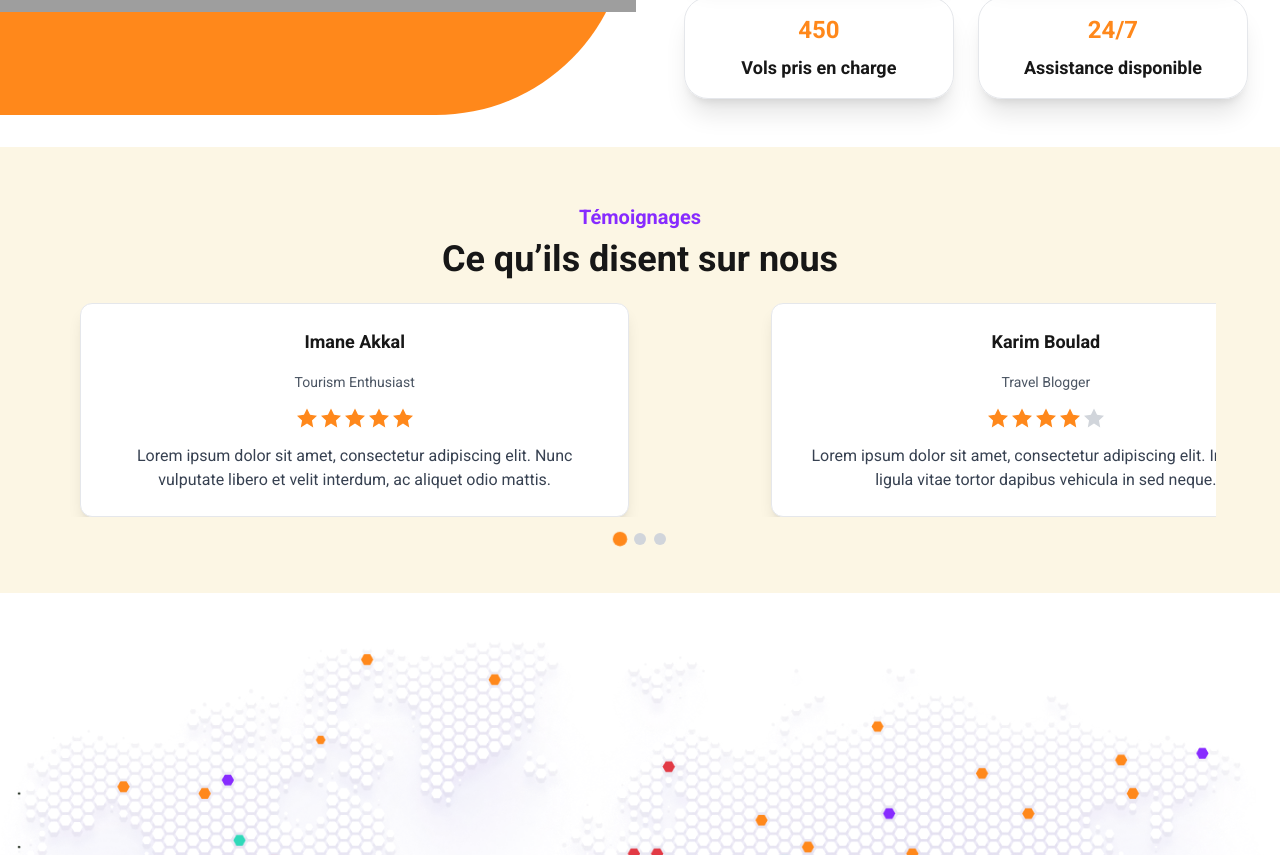
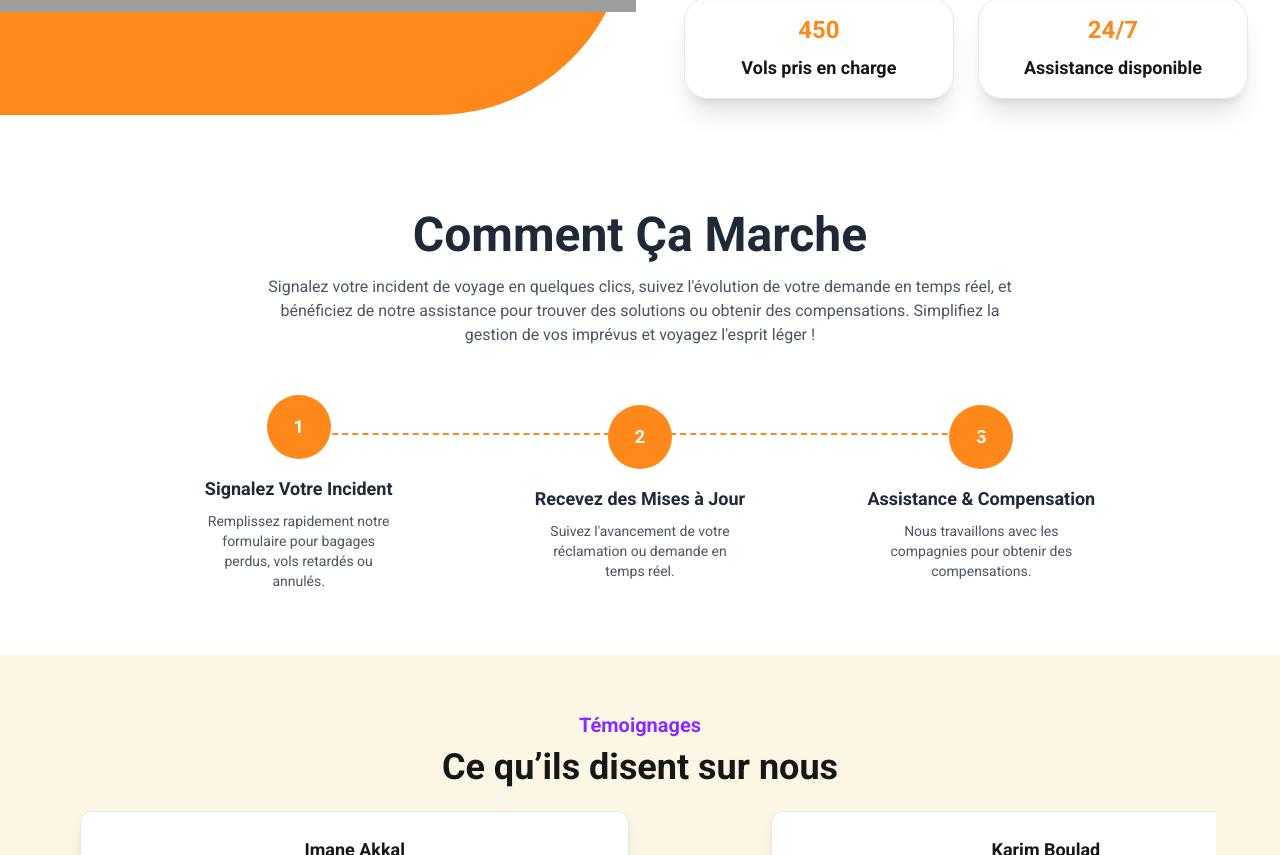
Before and after one commit to ZACK2613111/test-bag-go, a Next.js app: page / in a window 1280 px wide. Shown: the part 1380-2235 px from the top of the page. Built offline with nearby package versions, Linux system fonts and the light colour scheme; grey boxes are pictures that could not be loaded.

Commit message:
WorksComponent Implementation

```diff
--- a/src/app/page.tsx
+++ b/src/app/page.tsx
@@ -7,6 +7,7 @@ import MapComponent from "@/components/Map";
 import Reservation from "@/components/reservation";
 import Sponsors from "@/components/Sponsors";
 import SliderTestimonials from "@/components/Testimonials";
+import WorksComponent from "@/components/Works";
 
 export default function Home() {
   return (
@@ -16,6 +17,7 @@ export default function Home() {
      <Reservation/>
      <Sponsors />
      <About />
+     <WorksComponent />
      <SliderTestimonials/>
      <MapComponent/>
      <FAQ />
--- a/src/components/Map.tsx
+++ b/src/components/Map.tsx
@@ -4,7 +4,6 @@ import mapImage from "../../public/images/WorldMap.png";
 const MapComponent = () => {
     return (
       <div className="relative w-full h-screen">
-        {/* Image Background */}
         <Image
           src={mapImage}
           alt="Map"
@@ -13,7 +12,6 @@ const MapComponent = () => {
           className="z-0"
         />
 
-        {/* Overlay with white background and blurry effect (centered div) */}
         <div className="absolute w-full top-1/2 left-1/2 transform -translate-x-1/2 -translate-y-1/2 flex items-center justify-center z-10 bg-white bg-opacity-60 backdrop-blur-lg px-4">
           <h1 className="text-5xl font-bold text-center text-gray-800">
             Où que vous soyez, Bag&Go est là pour transformer vos imprévus de voyage en solutions.
--- /dev/null
+++ b/src/components/Works.tsx
@@ -0,0 +1,45 @@
+import React from 'react';
+
+const WorksComponent = () => {
+  return (
+    <div className="font-roboto py-16 bg-white max-w-5xl mx-auto relative">
+      <h2 className="text-5xl font-bold text-center text-gray-800">Comment Ça Marche</h2>
+      <p className="text-center text-gray-600 max-w-3xl mx-auto mt-4">
+        Signalez votre incident de voyage en quelques clics, suivez l&apos;évolution de votre demande en temps réel, et bénéficiez de notre assistance pour trouver des solutions ou obtenir des compensations. Simplifiez la gestion de vos imprévus et voyagez l&apos;esprit léger !
+      </p>
+      <div className="flex items-center justify-between mt-12 relative">
+        <div className="text-center flex-1">
+          <div className="bg-primary text-white rounded-full w-16 h-16 flex items-center justify-center font-bold text-lg mx-auto">
+            1
+          </div>
+          <h3 className="mt-4 text-lg font-semibold text-gray-800">Signalez Votre Incident</h3>
+          <p className="mt-2 text-gray-600 text-sm max-w-[12rem] mx-auto">
+            Remplissez rapidement notre formulaire pour bagages perdus, vols retardés ou annulés.
+          </p>
+        </div>
+        <div className="absolute top-[20%] left-[16%] w-[33%] border-t-2 border-dashed border-primary transform translate-y-[-50%]"></div>
+        <div className="text-center flex-1">
+          <div className="bg-primary text-white rounded-full w-16 h-16 flex items-center justify-center font-bold text-lg mx-auto">
+            2
+          </div>
+          <h3 className="mt-4 text-lg font-semibold text-gray-800">Recevez des Mises à Jour</h3>
+          <p className="mt-2 text-gray-600 text-sm max-w-[12rem] mx-auto">
+            Suivez l&apos;avancement de votre réclamation ou demande en temps réel.
+          </p>
+        </div>
+        <div className="absolute top-[20%] left-[51%] w-[33%] border-t-2 border-dashed border-primary transform translate-y-[-50%]"></div>
+        <div className="text-center flex-1">
+          <div className="bg-primary text-white rounded-full w-16 h-16 flex items-center justify-center font-bold text-lg mx-auto">
+            3
+          </div>
+          <h3 className="mt-4 text-lg font-semibold text-gray-800">Assistance & Compensation</h3>
+          <p className="mt-2 text-gray-600 text-sm max-w-[12rem] mx-auto">
+            Nous travaillons avec les compagnies pour obtenir des compensations.
+          </p>
+        </div>
+      </div>
+    </div>
+  );
+};
+
+export default WorksComponent;
```
